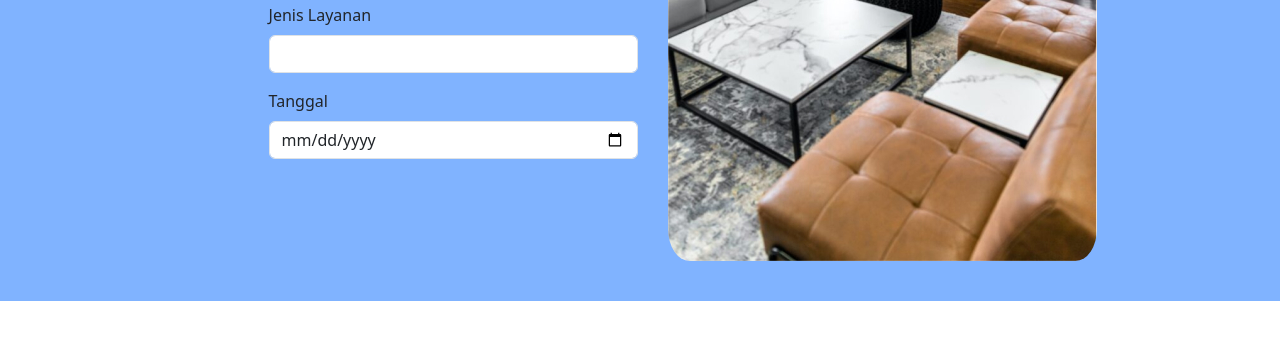
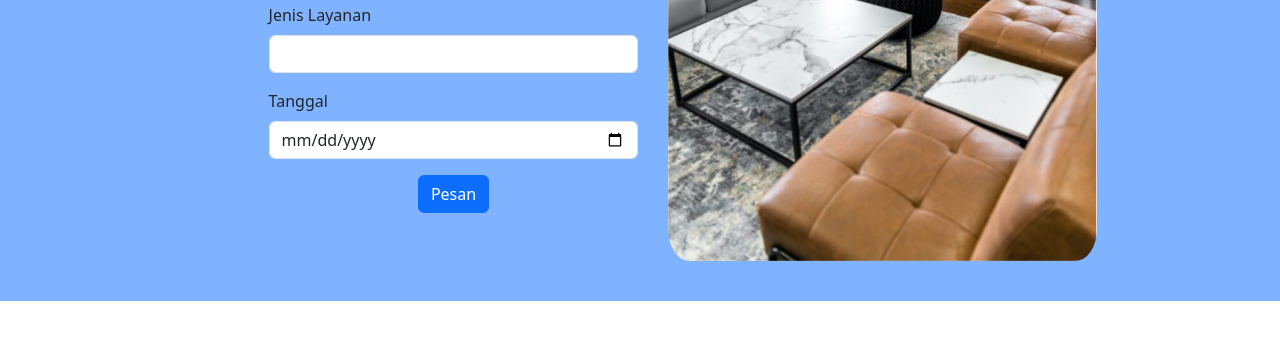
Before and after one commit to pranataadhi/macro6, a plain HTML site: page index.html in a window 1280 px wide. Shown: the part 4811-5150 px from the top of the page. Drawn offline with nearby package versions, Linux system fonts and the light colour scheme.

Commit message:
button pesan

```diff
--- a/index.html
+++ b/index.html
@@ -740,6 +740,9 @@
               <label for="exampleFormControlInput1" class="form-label">Tanggal</label>
               <input type="date" class="form-control" id="exampleFormControlInput1">
             </div>
+            <div class="mb-3 text-center">
+              <button type="button" class="btn btn-primary align-items-center">Pesan</button>
+            </div>
           </form>
         </div>
         <div class="form-kanan ">
```
